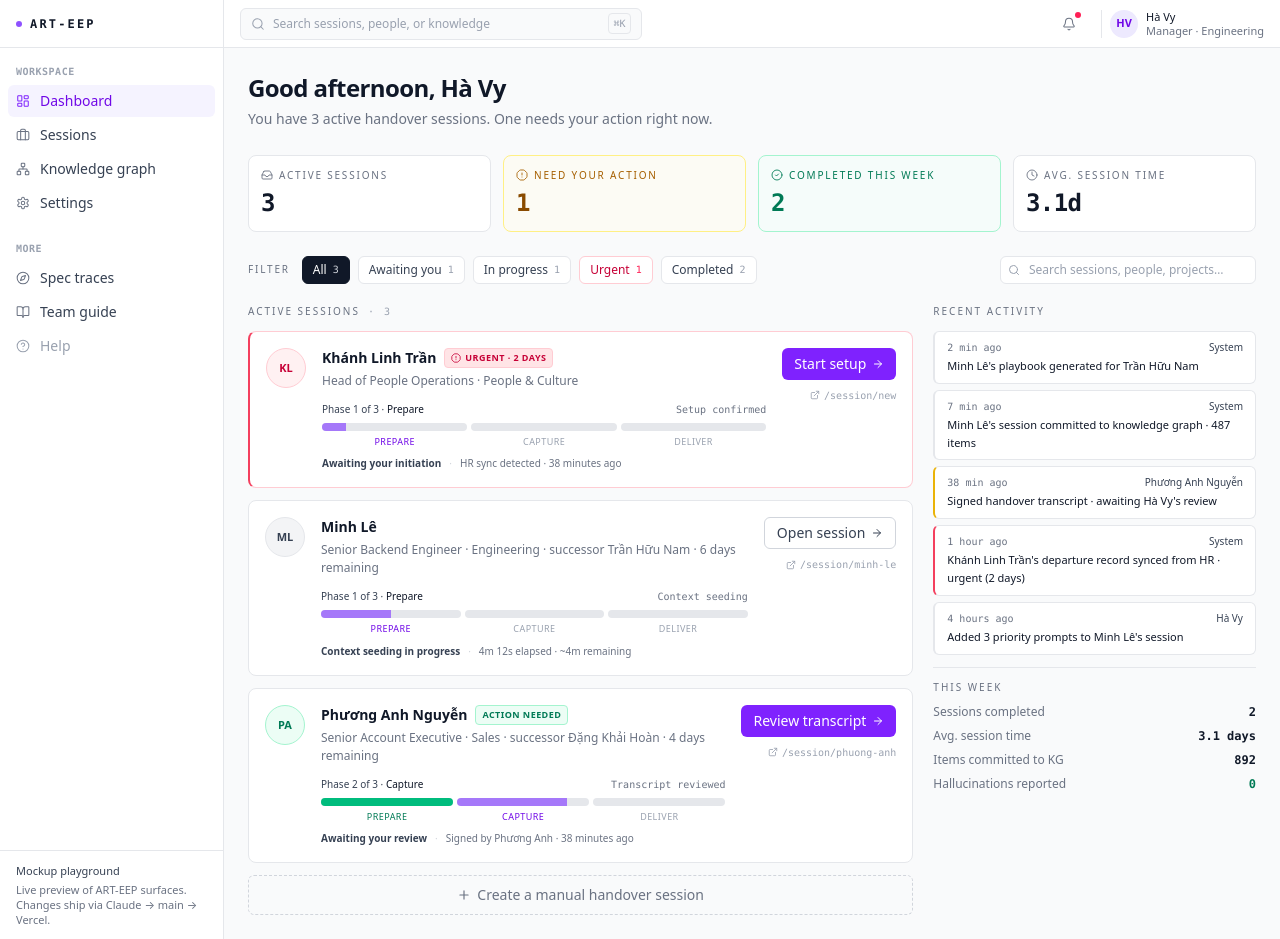
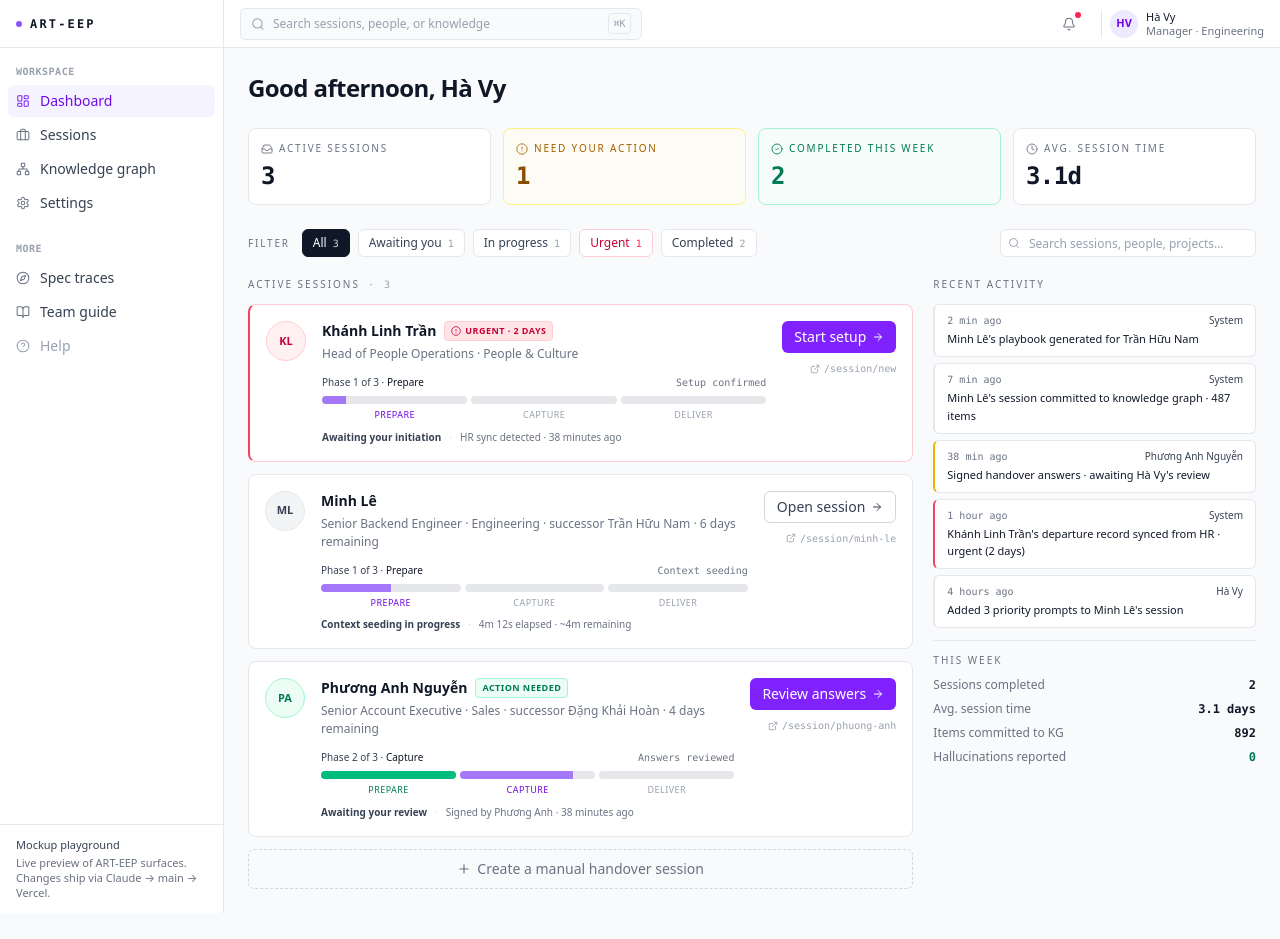
Before and after one commit to BuiDoanKhanhAnPrecioFishbone/esb-mockup, a Next.js app: page / in a window 1280 px wide. After the commit the page ends 913 px from the top, so only its background shows below. Built offline with nearby package versions, Linux system fonts and the light colour scheme.

Commit message:
feat(dashboard): apply CL-107 minimal-text rule (drop subtitles + completion prose); align Capture copy to async queue (CL-099)

```diff
--- a/components/mockups/ha-vy-handover-dashboard.jsx
+++ b/components/mockups/ha-vy-handover-dashboard.jsx
@@ -17,28 +17,20 @@ import {
 
    Architectural intent · separate the dashboard (Manager's command
    center) from per-session work, which lives on dedicated routes:
+     · /session/new   → uc-ho-01-quick-initiate (one-click)
+     · /session/[id]  → session-command-view (2-tab full page · CL-107)
 
-     · /session/[id]/setup  → uc-ho-01-quick-initiate (one-click)
-     · /session/[id]        → session-command-view (tabbed full page)
+   3 user-facing phases (Prepare · Capture · Deliver · CL-088); the 8
+   internal sub-stages remain for tracking. POC source is Trello
+   (CL-091) and Capture is the async question queue (CL-098/099) — no
+   voice interview. Dashboard renders no source chips or forms.
 
-   THIS VERSION compresses the previous 8-stage lifecycle into 3
-   user-facing phases (Prepare · Capture · Deliver), per UX feedback
-   that 8 stages was cognitively heavy. The 8 internal stages still
-   exist as sub-stages within each phase for system tracking, but
-   the dashboard surfaces only 3 phases.
-
-   Data sources comply with the data-ingestion governance rule —
-   email is NEVER an automated source. Sources for Engineering
-   personas are Jira · GitHub · Google Drive.
-
-   Two screens demonstrate the dashboard's stateful behavior:
-     1. Active dashboard — 3 sessions in different phases
-     2. Just completed — Minh Lê's session moved to "Completed" section
+   CL-107 · labels + values only; explainer subtitles/paragraphs removed.
    ═══════════════════════════════════════════════════════════════════ */
 
 const FLOW = [
-  { id: "active",    label: "Active dashboard",       trigger: "3 sessions in flight at different lifecycle phases." },
-  { id: "completed", label: "Just completed",         trigger: "Minh Lê's session finished · moves to Completed section." },
+  { id: "active",    label: "Active dashboard", trigger: "3 sessions in flight at different lifecycle phases." },
+  { id: "completed", label: "Just completed",   trigger: "Minh Lê's session finished · moves to Completed section." },
 ];
 
 // 3 user-facing phases · each contains 2-3 internal sub-stages
@@ -55,12 +47,12 @@ const LIFECYCLE_PHASES = [
   },
   {
     id: 2, key: "capture", label: "Capture",
-    description: "AI-guided interview, then Manager review",
+    description: "Offboarder answers the question queue, then Manager reviews",
     actor: "Offboarder + Manager",
     subStages: [
-      { id: 4, label: "Interview scheduled",  actor: "Offboarder" },
-      { id: 5, label: "Voice interview",      actor: "Offboarder" },
-      { id: 6, label: "Transcript reviewed",  actor: "Manager"    },
+      { id: 4, label: "Questions assigned", actor: "Offboarder" },
+      { id: 5, label: "Answering queue",    actor: "Offboarder" },
+      { id: 6, label: "Answers reviewed",   actor: "Manager"    },
     ],
   },
   {
@@ -122,7 +114,7 @@ const SESSIONS_ACTIVE = [
     urgency: "needs-action",
     statusText: "Awaiting your review",
     activeDetail: "Signed by Phương Anh · 38 minutes ago",
-    action: { label: "Review transcript", primary: true, route: "/session/phuong-anh" },
+    action: { label: "Review answers", primary: true, route: "/session/phuong-anh" },
     successor: "Đặng Khải Hoàn",
   },
 ];
@@ -142,7 +134,7 @@ const SESSION_COMPLETED_ML = {
 const ACTIVITY = [
   { ts: "2 min ago",   actor: "System",            text: "Minh Lê's playbook generated for Trần Hữu Nam",   severity: "low" },
   { ts: "7 min ago",   actor: "System",            text: "Minh Lê's session committed to knowledge graph · 487 items", severity: "low" },
-  { ts: "38 min ago",  actor: "Phương Anh Nguyễn", text: "Signed handover transcript · awaiting Hà Vy's review", severity: "medium" },
+  { ts: "38 min ago",  actor: "Phương Anh Nguyễn", text: "Signed handover answers · awaiting Hà Vy's review", severity: "medium" },
   { ts: "1 hour ago",  actor: "System",            text: "Khánh Linh Trần's departure record synced from HR · urgent (2 days)", severity: "high" },
   { ts: "4 hours ago", actor: "Hà Vy",             text: "Added 3 priority prompts to Minh Lê's session",  severity: "low" },
 ];
@@ -279,10 +271,7 @@ function StepRenderer({ id }) {
 function ActiveDashboard() {
   return (
     <div className="max-w-7xl mx-auto p-6">
-      <PageHeader
-        title="Good afternoon, Hà Vy"
-        subtitle="You have 3 active handover sessions. One needs your action right now."
-      />
+      <PageHeader title="Good afternoon, Hà Vy" />
 
       <KpiRow active={3} needsAction={1} completedThisWeek={2} />
 
@@ -332,10 +321,7 @@ function JustCompletedDashboard() {
 
   return (
     <div className="max-w-7xl mx-auto p-6">
-      <PageHeader
-        title="Good afternoon, Hà Vy"
-        subtitle="Minh Lê's session just finished. Trần Hữu Nam's playbook is being prepared."
-      />
+      <PageHeader title="Good afternoon, Hà Vy" />
 
       <CompletionCelebration />
 
@@ -375,9 +361,7 @@ function CompletionCelebration() {
       </div>
       <div className="flex-1 min-w-0">
         <h3 className="text-sm font-semibold text-gray-900">Minh Lê's handover is complete</h3>
-        <p className="text-[12px] text-gray-700 mt-0.5 leading-relaxed">
-          487 items committed to the knowledge graph · 12 canonical facts · 9 knowledge gaps resolved. Trần Hữu Nam's personalized onboarding playbook is being prepared and will be ready in a few minutes.
-        </p>
+        <p className="text-[12px] text-gray-500 mt-0.5">487 items · 12 canonical facts · 9 gaps resolved</p>
       </div>
       <button className="h-8 px-3 rounded-md bg-violet-600 hover:bg-violet-700 text-white text-sm font-medium inline-flex items-center gap-1.5 transition-colors shrink-0 focus:outline-none focus:ring-2 focus:ring-violet-500/30">
         View Nam's playbook
@@ -417,7 +401,7 @@ function CompletedSessionCard({ session }) {
         <div className="flex flex-col items-end gap-2 shrink-0">
           <button className="h-8 px-3 rounded-md border border-gray-300 bg-white hover:bg-gray-50 text-gray-700 text-sm font-medium inline-flex items-center gap-1.5 transition-colors focus:outline-none focus:ring-2 focus:ring-violet-500/20">
             <FileText className="w-3 h-3" />
-            View transcript
+            View answers
           </button>
           <button className="h-8 w-8 rounded-md hover:bg-gray-100 inline-flex items-center justify-center text-gray-500 focus:outline-none focus:ring-2 focus:ring-violet-500/20">
             <MoreHorizontal className="w-3.5 h-3.5" />
@@ -441,8 +425,7 @@ function SmallStat({ icon: Icon, label, value }) {
 }
 
 /* ═══════════════════════════════════════════════════════════════════
-   Reusable session card · entire card is clickable
-   Now shows 3 PHASES instead of 8 stages
+   Reusable session card · entire card is clickable · shows 3 phases
    ═══════════════════════════════════════════════════════════════════ */
 
 function SessionCard({ session }) {
@@ -521,9 +504,8 @@ function SessionCard({ session }) {
   );
 }
 
-/* 3-phase progress · each phase is one segment.
-   Current phase shows within-phase fill (proportional to sub-stage position).
-   Completed phases are fully emerald. Future phases are gray. */
+/* 3-phase progress · current phase shows within-phase fill;
+   completed phases fully emerald; future phases gray. */
 function PhaseProgress({ subStageId, done }) {
   const currentPhase = getPhase(subStageId);
   const currentSubStage = getSubStage(subStageId);
```
